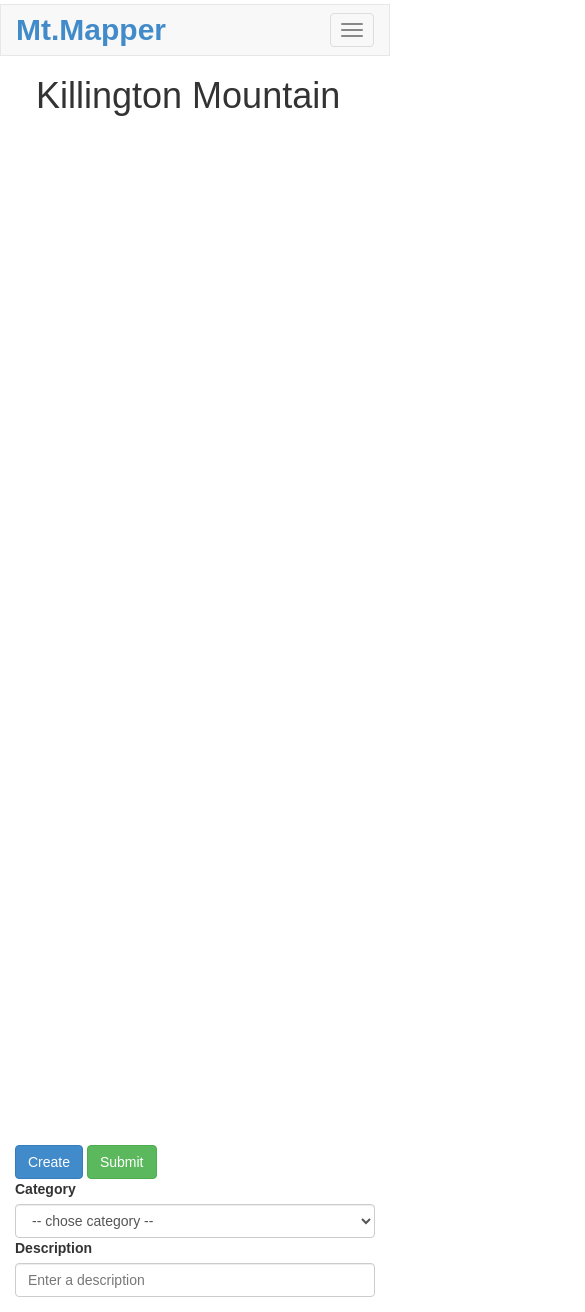
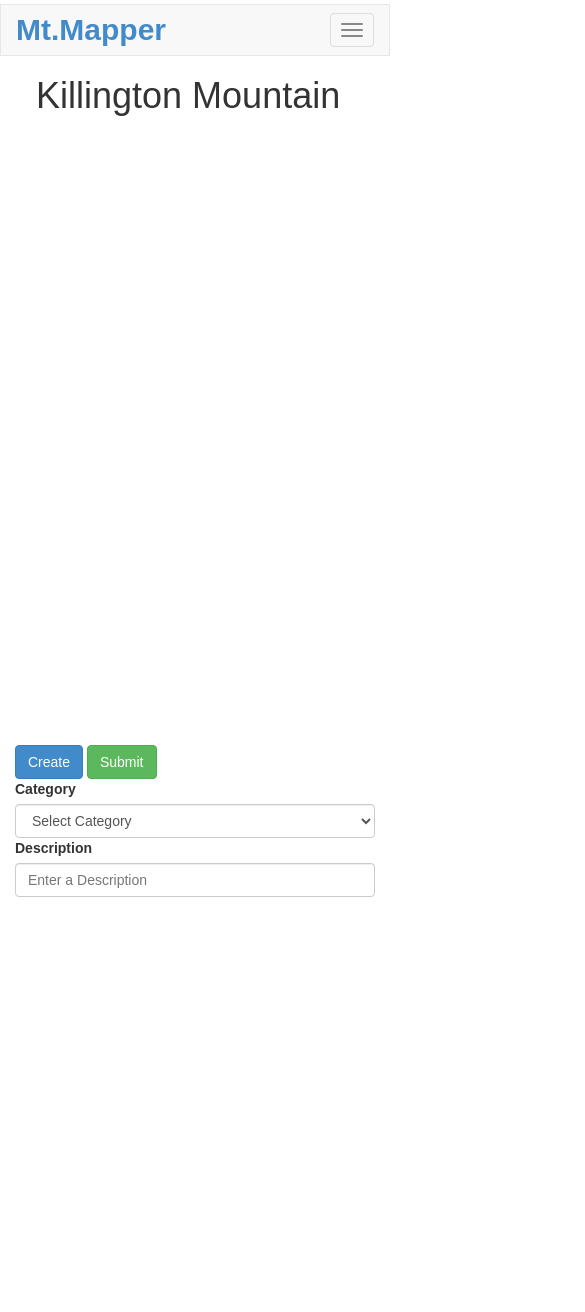
Before and after one commit to billy1339/ski_client_2, a website: page index.html at #/map in a window 390 px wide. Shown: the top 1312 px of the page, 585 px wide, since content can reach past the window. After the commit the page ends 912 px from the top, so only its background shows below. Drawn offline with Linux system fonts and the light colour scheme; some packages are replaced by stand-ins of ours; no server answers; a script that the page names is missing; a web font is replaced by a local one.

Commit message:
some responsive design on the map side

```diff
--- a/css/app.css
+++ b/css/app.css
@@ -95,3 +95,11 @@ body {
 #footer3{
   text-align: center;
 }
+
+#mountainMap{
+
+}
+
+#markerForm {
+
+}
--- a/index.html
+++ b/index.html
@@ -11,6 +11,7 @@
   <link rel="stylesheet" href="css/app.css">
   <script src="bower_components/jquery/dist/jquery.js"></script>
   <script src="bower_components/bootstrap/dist/js/bootstrap.js"></script>
+  <meta name="viewport" content="width=device-width, initial-scale=1.0">
   <script src="bower_components/angular-route/angular-route.js"></script>
   <link href='http://fonts.googleapis.com/css?family=Alef' rel='stylesheet' type='text/css'>
   <link href="bower_components/bootstrap/dist/css/bootstrap.css" rel="stylesheet">
--- a/templates/map.html
+++ b/templates/map.html
@@ -1,26 +1,22 @@
 <div ng-controller="MapCtrl">
   <h1 id='mountainTitle'>Killington Mountain</h1><br>
-    <div class="container">
+    <div class="container" id='mountainMap'>
         <div class='row'>
-          <div class='col-xs-12'>
-              <div map-canvas id="map-canvas" style="width: 1000px; height: 1000px"></div>
+          <div class='col-md-8'>
+              <div map-canvas id="map-canvas" style="width: 100%; height: 600px"></div>
           </div>
-        </div>
-    </div>
     <div ng-controller="MarkerCtrl">
-      <div class='container'>
-        <div class='row'>
-          <div class='col-xs-12'>
+          <div class='col-md-4'>
             <button ng-click="makeMarker()"type="button" class="btn btn-primary">Create</button>
             <button ng-click="submitMarker(input, description)"type="submit" class="btn btn-success">Submit</button>
             <form role="form">
               <div class="form-group">
                   <label for="categoryInput">Category</label>
                   <select class="form-control" value="Powder" id="categoryInput" ng-model="input.category" ng-options='title for title in arrayOfCategories'>
-                    <option value=''>-- chose category --</option>
+                    <option value=''>Select Category</option>
                   </select>
                   <label for="descriptionInput">Description</label>
-                  <input type="description" class="form-control" id="descriptionInput" placeholder="Enter a description" ng-model="description.body">
+                  <input type="description" class="form-control" id="descriptionInput" placeholder="Enter a Description" ng-model="description.body">
               </div>
             </form>
           </div>
```
